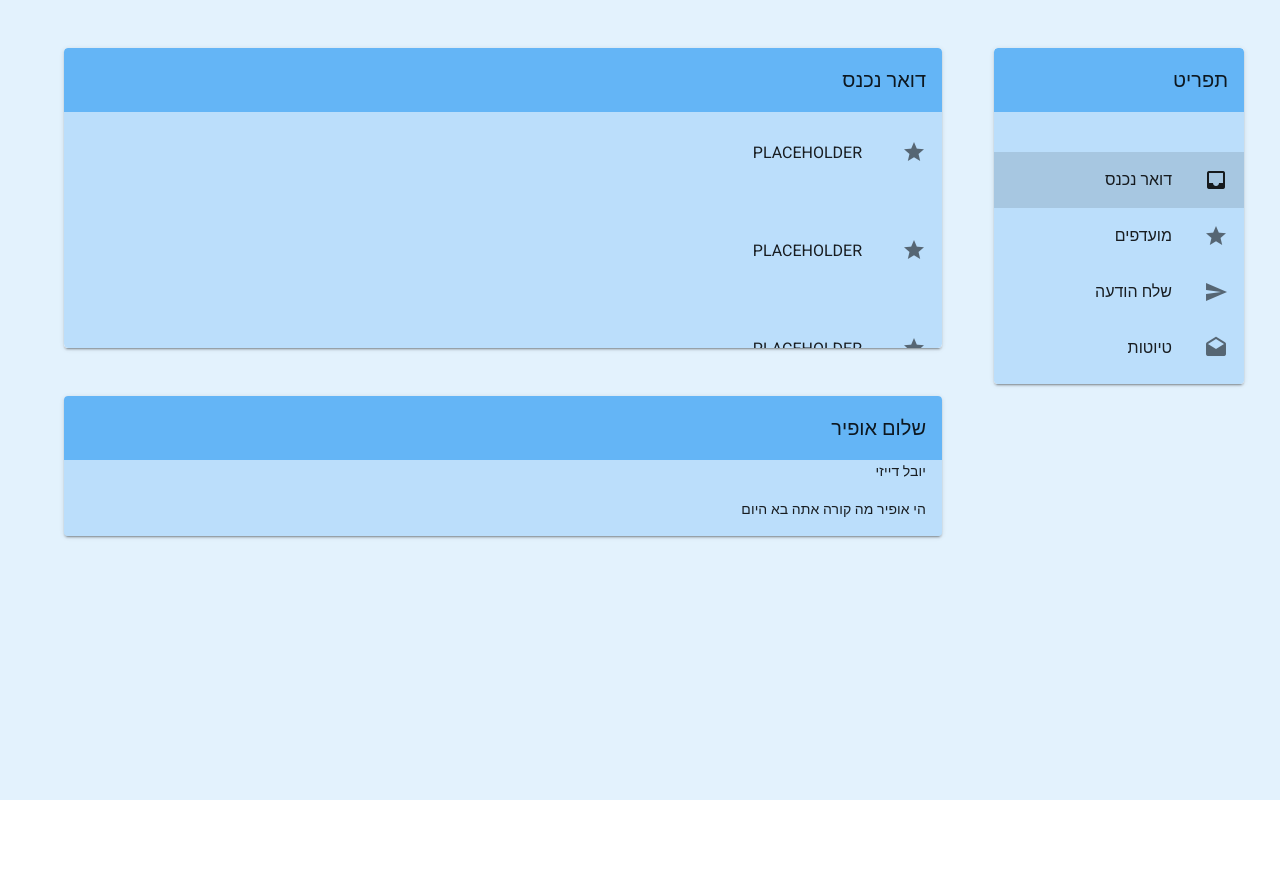
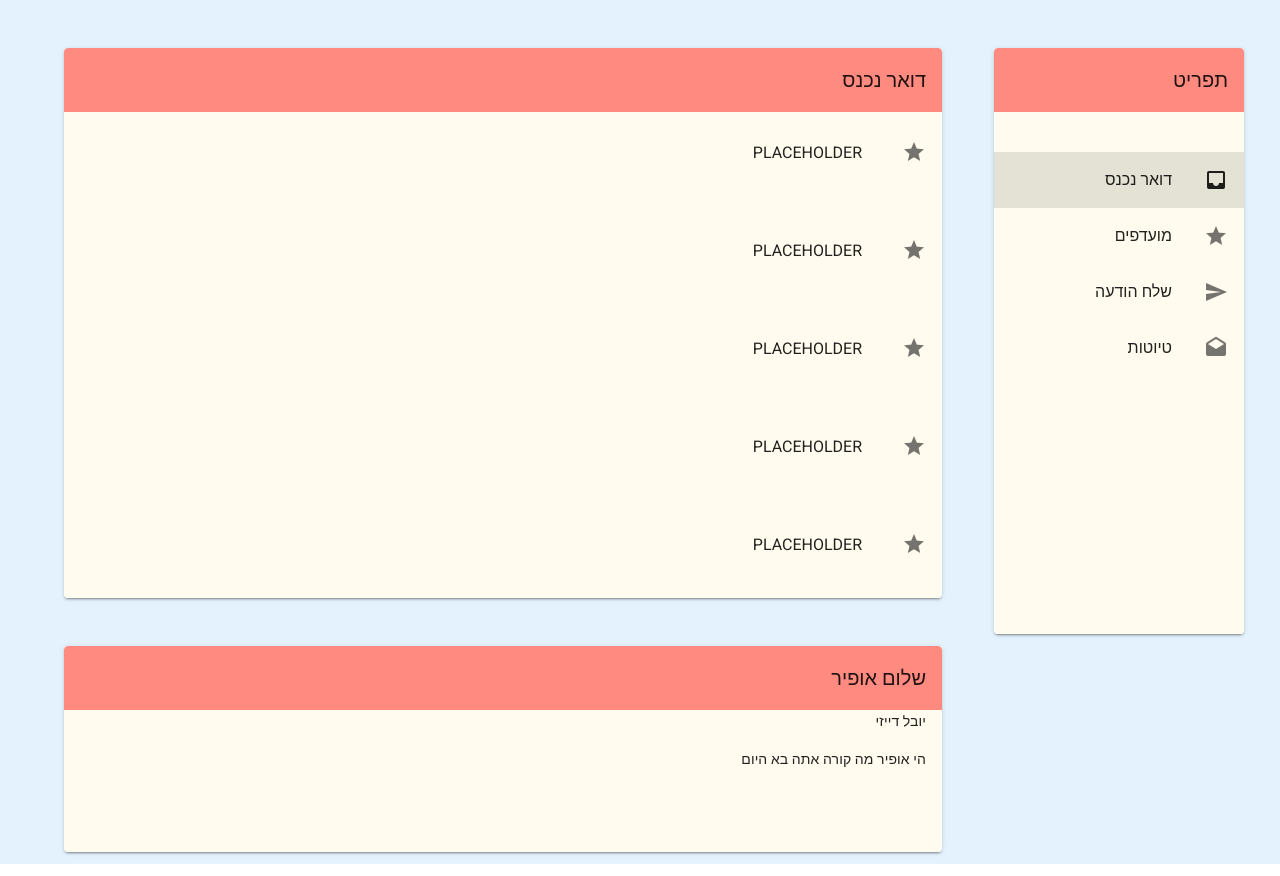
Before and after one commit to SennaTheRedeemer/Gmail, a Vue app: page / in a window 1280 px wide. Before the commit the page ends 812 px from the top, so only its background shows below. Built offline with nearby package versions, Linux system fonts and the light colour scheme.

Commit message:
style changes

```diff
--- a/src/components/DisplayMail.vue
+++ b/src/components/DisplayMail.vue
@@ -1,7 +1,10 @@
 <template>
+
     <v-mailcard class="ml-4 mt-12 viewCard" :title="mail.title" v-if="mail">
-        <v-card-subtitle>{{mail.from}}</v-card-subtitle>
-        <v-card-text>{{mail.content}}</v-card-text>
+        <v-responsive :aspect-ratio="50/9">
+            <v-card-subtitle>{{mail.from}}</v-card-subtitle>
+            <v-card-text>{{mail.content}}</v-card-text>
+        </v-responsive>
     </v-mailcard>
 </template>
 <script>
--- a/src/components/DisplayMails.vue
+++ b/src/components/DisplayMails.vue
@@ -1,5 +1,5 @@
 <template>
-    <v-mailcard :title="title" :maxHeight="300" >
+    <v-mailcard :title="title" :maxHeight="550" >
       <v-list class="viewCard">
         <v-list-item-group v-model="model">
           <v-list-item
--- a/src/components/MailCard.vue
+++ b/src/components/MailCard.vue
@@ -4,7 +4,7 @@
     class="ml-4 overflow-hidden">
         <v-app-bar
         absolute
-        color="blue lighten-2"
+        color="red accent-1"
         elevate-on-scroll
         scroll-target="#scrollable"
         >
@@ -33,6 +33,6 @@ export default {
 </script>
 <style>
 .viewCard {
-    background-color: #BBDEFB !important;
+    background-color: #FFFBEE !important;
 }
 </style>
--- a/src/components/Menu.vue
+++ b/src/components/Menu.vue
@@ -1,5 +1,6 @@
 <template>
-    <v-mailcard :title="'תפריט'" :maxHeight="500" class="pt-12 mt-12">
+    <v-mailcard :title="'תפריט'" :maxHeight="1500" class="pt-12 mt-12">
+        <v-responsive :aspect-ratio="51/100">
             <v-list class="viewCard">
                 <v-list-item-group v-model="model">
                 <v-list-item
@@ -15,6 +16,7 @@
                 </v-list-item>
                 </v-list-item-group>
             </v-list>
+        </v-responsive>
     </v-mailcard>
 </template>
 <script>
```
Lines whose indentation alone changed are shown as unchanged.
